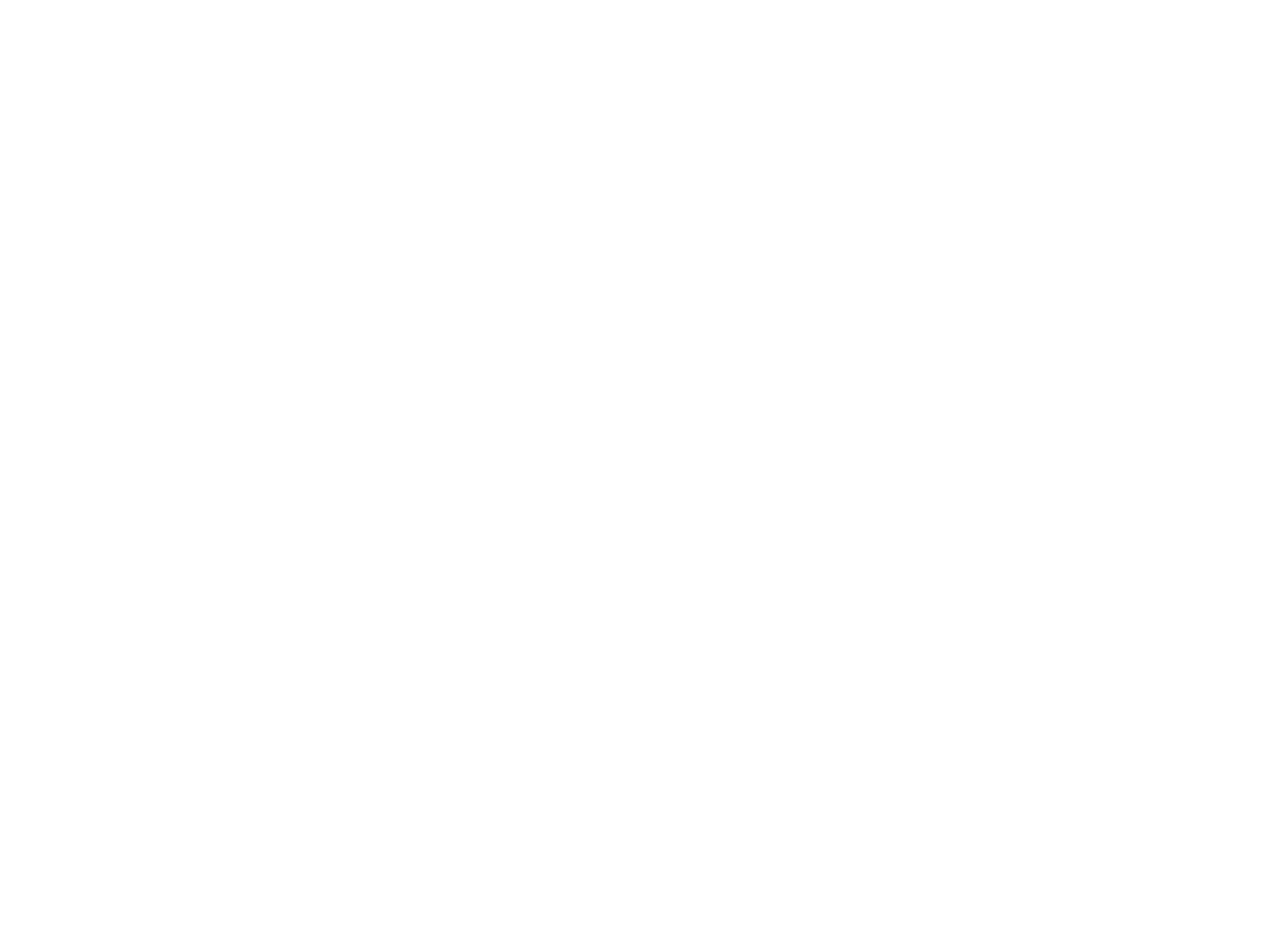
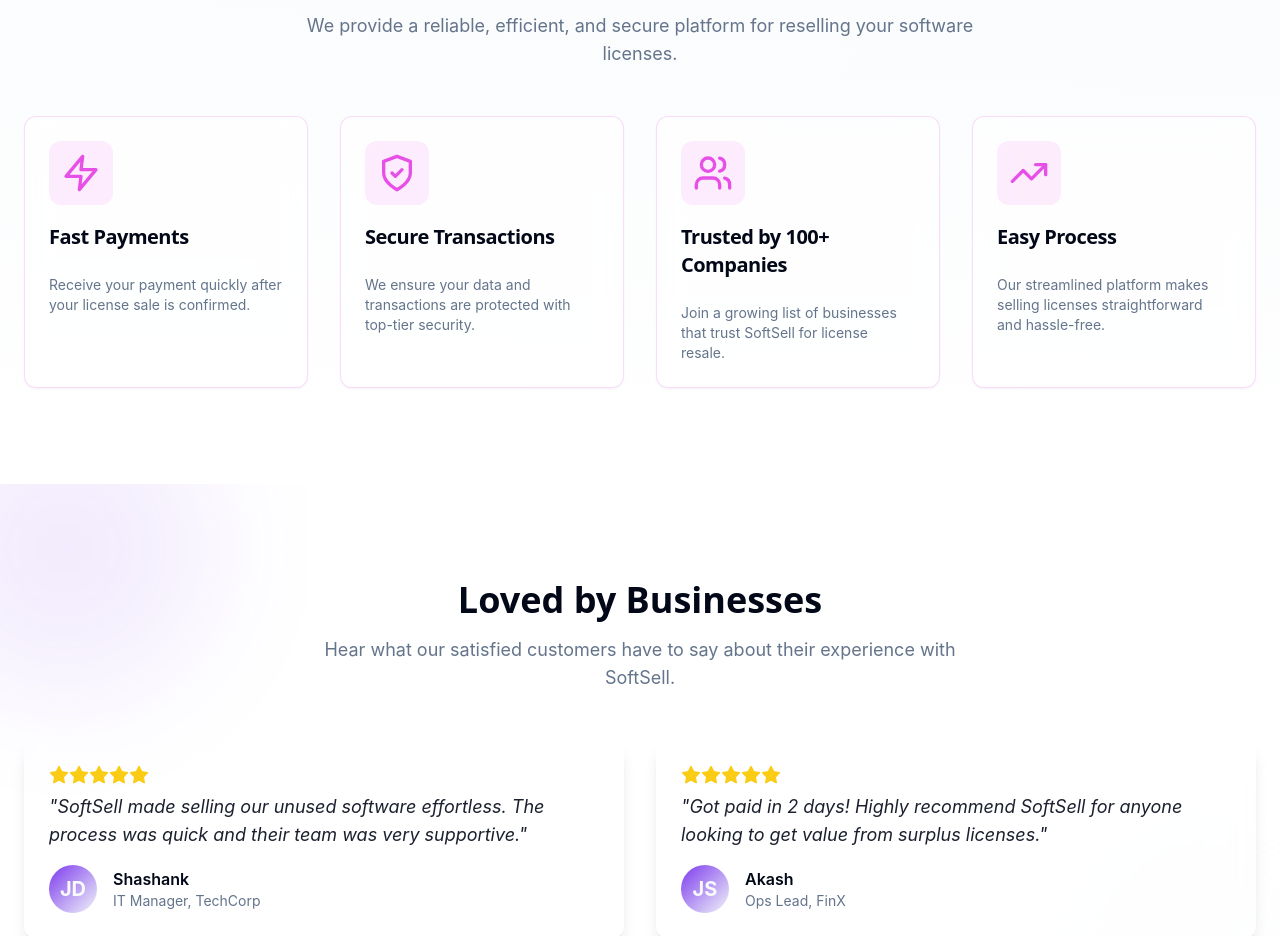
Before and after one commit to akash-madugundi/SoftSell, a React (Vite) app: page / in a window 1280 px wide. Shown: the part 1396-2332 px from the top of the page. Before the commit the page ends 1360 px from the top, so only its background shows below. Built offline with nearby package versions, Linux system fonts and the light colour scheme.

Commit message:
Added testimonials section

```diff
--- a/index.html
+++ b/index.html
@@ -3,7 +3,6 @@
   <head>
     <meta charset="UTF-8" />
     <link rel="icon" type="image/svg+xml" href="public/favicon.svg" />
-    <meta name="generator" content="Hostinger Horizons" />
     <meta name="viewport" content="width=device-width, initial-scale=1.0" />
     <meta
       name="description"
--- a/src/components/layout/Footer.jsx
+++ b/src/components/layout/Footer.jsx
@@ -17,6 +17,9 @@
         <p className="text-xs mt-1">
           Your trusted partner for software license resale.
         </p>
+        <p className="text-xs mt-2">
+          <em>Made By Akash Madugundi with ❤️</em>
+        </p>
       </div>
     </m.footer>
   );
--- a/src/components/sections/HowItWorksSection.jsx
+++ b/src/components/sections/HowItWorksSection.jsx
@@ -1,7 +1,7 @@
 import React from "react";
 import { motion as m } from "framer-motion";
 import { Card, CardContent, CardHeader, CardTitle } from "@/components/ui/card";
-import { UploadCloud, DollarSign, CheckCircle } from "lucide-react";
+import { UploadCloud, IndianRupee, CheckCircle } from "lucide-react";
 
 const steps = [
   {
@@ -11,7 +11,7 @@
       "Securely submit details of your unused software licenses through our easy-to-use portal.",
   },
   {
-    icon: <DollarSign className="h-12 w-12 text-primary" />,
+    icon: <IndianRupee className="h-12 w-12 text-primary" />,
     title: "Get Valuation",
     description:
       "Our experts quickly assess your licenses and provide a competitive market valuation.",
--- /dev/null
+++ b/src/components/sections/TestimonialsSection.jsx
@@ -0,0 +1,131 @@
+import React from "react";
+import { motion as m } from "framer-motion";
+import { Card, CardContent } from "@/components/ui/card";
+import { Star } from "lucide-react";
+
+const testimonials = [
+  {
+    quote:
+      "SoftSell made selling our unused software effortless. The process was quick and their team was very supportive.",
+    name: "Shashank",
+    role: "IT Manager, TechCorp",
+    avatarText: "JD",
+    stars: 5,
+  },
+  {
+    quote:
+      "Got paid in 2 days! Highly recommend SoftSell for anyone looking to get value from surplus licenses.",
+    name: "Akash",
+    role: "Ops Lead, FinX",
+    avatarText: "JS",
+    stars: 5,
+  },
+];
+
+const TestimonialsSection = () => {
+  const containerVariants = {
+    hidden: { opacity: 0 },
+    visible: {
+      opacity: 1,
+      transition: { staggerChildren: 0.3, delayChildren: 0.2 },
+    },
+  };
+
+  const itemVariants = {
+    hidden: { opacity: 0, x: -50 },
+    visible: {
+      opacity: 1,
+      x: 0,
+      transition: { duration: 0.6, ease: "circOut" },
+    },
+  };
+
+  const glassmorphismStyle = {
+    background: "rgba(255, 255, 255, 0.1)",
+    backdropFilter: "blur(10px)",
+    border: "1px solid rgba(255, 255, 255, 0.2)",
+  };
+
+  const darkGlassmorphismStyle = {
+    background: "rgba(30, 30, 50, 0.2)" /* Darker translucent background */,
+    backdropFilter: "blur(12px)",
+    border:
+      "1px solid rgba(255, 255, 255, 0.1)" /* Lighter border for contrast */,
+  };
+
+  return (
+    <section
+      id="testimonials"
+      className="py-16 md:py-24 bg-background relative overflow-hidden"
+    >
+      <div className="absolute -top-20 -left-20 w-72 h-72 bg-primary/20 rounded-full filter blur-3xl opacity-50 animate-pulse"></div>
+      <div className="absolute -bottom-20 -right-20 w-72 h-72 bg-secondary/20 rounded-full filter blur-3xl opacity-50 animate-pulse animation-delay-2000"></div>
+      <div className="container mx-auto px-4 md:px-6 relative z-10">
+        <m.div
+          initial={{ opacity: 0, y: -20 }}
+          whileInView={{ opacity: 1, y: 0 }}
+          viewport={{ once: true, amount: 0.3 }}
+          transition={{ duration: 0.6 }}
+        >
+          <h2 className="text-3xl md:text-4xl font-bold text-center mb-4">
+            Loved by Businesses
+          </h2>
+          <p className="text-lg text-muted-foreground text-center mb-12 max-w-2xl mx-auto">
+            Hear what our satisfied customers have to say about their experience
+            with SoftSell.
+          </p>
+        </m.div>
+        <m.div
+          className="grid md:grid-cols-2 gap-8"
+          variants={containerVariants}
+          initial="hidden"
+          whileInView="visible"
+          viewport={{ once: true, amount: 0.2 }}
+        >
+          {testimonials.map((testimonial, index) => (
+            <m.div key={index} variants={itemVariants}>
+              <Card
+                className="h-full shadow-lg dark:shadow-primary/20"
+                style={
+                  window.matchMedia &&
+                  window.matchMedia("(prefers-color-scheme: dark)").matches
+                    ? darkGlassmorphismStyle
+                    : glassmorphismStyle
+                }
+              >
+                <CardContent className="pt-6">
+                  <div className="flex mb-2">
+                    {[...Array(testimonial.stars)].map((_, i) => (
+                      <Star
+                        key={i}
+                        className="h-5 w-5 text-yellow-400 fill-yellow-400"
+                      />
+                    ))}
+                  </div>
+                  <p className="text-lg italic text-foreground/90 mb-4">
+                    "{testimonial.quote}"
+                  </p>
+                  <div className="flex items-center">
+                    <div className="w-12 h-12 rounded-full bg-gradient-to-br from-primary to-secondary flex items-center justify-center text-xl font-bold text-primary-foreground mr-4">
+                      {testimonial.avatarText}
+                    </div>
+                    <div>
+                      <p className="font-semibold text-foreground">
+                        {testimonial.name}
+                      </p>
+                      <p className="text-sm text-muted-foreground">
+                        {testimonial.role}
+                      </p>
+                    </div>
+                  </div>
+                </CardContent>
+              </Card>
+            </m.div>
+          ))}
+        </m.div>
+      </div>
+    </section>
+  );
+};
+
+export default TestimonialsSection;
--- /dev/null
+++ b/src/components/sections/WhyChooseUsSection.jsx
@@ -0,0 +1,106 @@
+import React from "react";
+import { motion as m } from "framer-motion";
+import { Card, CardContent, CardHeader, CardTitle } from "@/components/ui/card";
+import { Zap, ShieldCheck, Users, TrendingUp } from "lucide-react";
+
+const features = [
+  {
+    icon: <Zap className="h-10 w-10 text-accent" />,
+    title: "Fast Payments",
+    description:
+      "Receive your payment quickly after your license sale is confirmed.",
+  },
+  {
+    icon: <ShieldCheck className="h-10 w-10 text-accent" />,
+    title: "Secure Transactions",
+    description:
+      "We ensure your data and transactions are protected with top-tier security.",
+  },
+  {
+    icon: <Users className="h-10 w-10 text-accent" />,
+    title: "Trusted by 100+ Companies",
+    description:
+      "Join a growing list of businesses that trust SoftSell for license resale.",
+  },
+  {
+    icon: <TrendingUp className="h-10 w-10 text-accent" />,
+    title: "Easy Process",
+    description:
+      "Our streamlined platform makes selling licenses straightforward and hassle-free.",
+  },
+];
+
+const WhyChooseUsSection = () => {
+  const sectionVariants = {
+    hidden: { opacity: 0 },
+    visible: {
+      opacity: 1,
+      transition: {
+        staggerChildren: 0.15,
+        delayChildren: 0.1,
+      },
+    },
+  };
+
+  const itemVariants = {
+    hidden: { opacity: 0, scale: 0.8 },
+    visible: {
+      opacity: 1,
+      scale: 1,
+      transition: { duration: 0.5, type: "spring", stiffness: 100 },
+    },
+  };
+
+  return (
+    <section
+      id="why-choose-us"
+      className="py-16 md:py-24 bg-gradient-to-b from-muted/30 to-background"
+    >
+      <div className="container mx-auto px-4 md:px-6">
+        <m.div
+          initial={{ opacity: 0, y: -20 }}
+          whileInView={{ opacity: 1, y: 0 }}
+          viewport={{ once: true, amount: 0.3 }}
+          transition={{ duration: 0.6 }}
+        >
+          <h2 className="text-3xl md:text-4xl font-bold text-center mb-4">
+            Why Choose SoftSell?
+          </h2>
+          <p className="text-lg text-muted-foreground text-center mb-12 max-w-2xl mx-auto">
+            We provide a reliable, efficient, and secure platform for reselling
+            your software licenses.
+          </p>
+        </m.div>
+        <m.div
+          className="grid sm:grid-cols-2 lg:grid-cols-4 gap-8"
+          variants={sectionVariants}
+          initial="hidden"
+          whileInView="visible"
+          viewport={{ once: true, amount: 0.1 }}
+        >
+          {features.map((feature, index) => (
+            <m.div key={index} variants={itemVariants}>
+              <Card className="h-full transform transition-all duration-300 hover:shadow-2xl hover:scale-105 bg-card/60 backdrop-blur-md border-accent/20 hover:border-accent/50">
+                <CardHeader className="items-start">
+                  <div className="p-3 bg-accent/10 rounded-lg mb-3 inline-block">
+                    {feature.icon}
+                  </div>
+                  <CardTitle className="text-xl font-semibold">
+                    {feature.title}
+                  </CardTitle>
+                </CardHeader>
+                <CardContent>
+                  <p className="text-sm text-muted-foreground">
+                    {feature.description}
+                  </p>
+                </CardContent>
+              </Card>
+            </m.div>
+          ))}
+        </m.div>
+      </div>
+    </section>
+  );
+};
+
+export default WhyChooseUsSection;
--- a/src/pages/HomePage.jsx
+++ b/src/pages/HomePage.jsx
@@ -2,7 +2,9 @@
 import Header from "@/components/layout/Header";
 import Footer from "@/components/layout/Footer";
 import HeroSection from "@/components/sections/HeroSection";
-import HowItWorksSection from '@/components/sections/HowItWorksSection';
+import HowItWorksSection from "@/components/sections/HowItWorksSection";
+import WhyChooseUsSection from "@/components/sections/WhyChooseUsSection";
+import TestimonialsSection from "@/components/sections/TestimonialsSection";
 
 const HomePage = () => {
   const contactFormRef = useRef(null);
@@ -17,6 +19,8 @@
       <main className="flex-grow">
         <HeroSection onGetQuoteClick={handleGetQuoteClick} />
         <HowItWorksSection />
+        <WhyChooseUsSection />
+        <TestimonialsSection />
       </main>
       <Footer />
     </div>
```
Also changed, not shown: src/lib/utils.js (line endings or trailing spaces), 1 other file (tests, documents, lock files or other folders).
